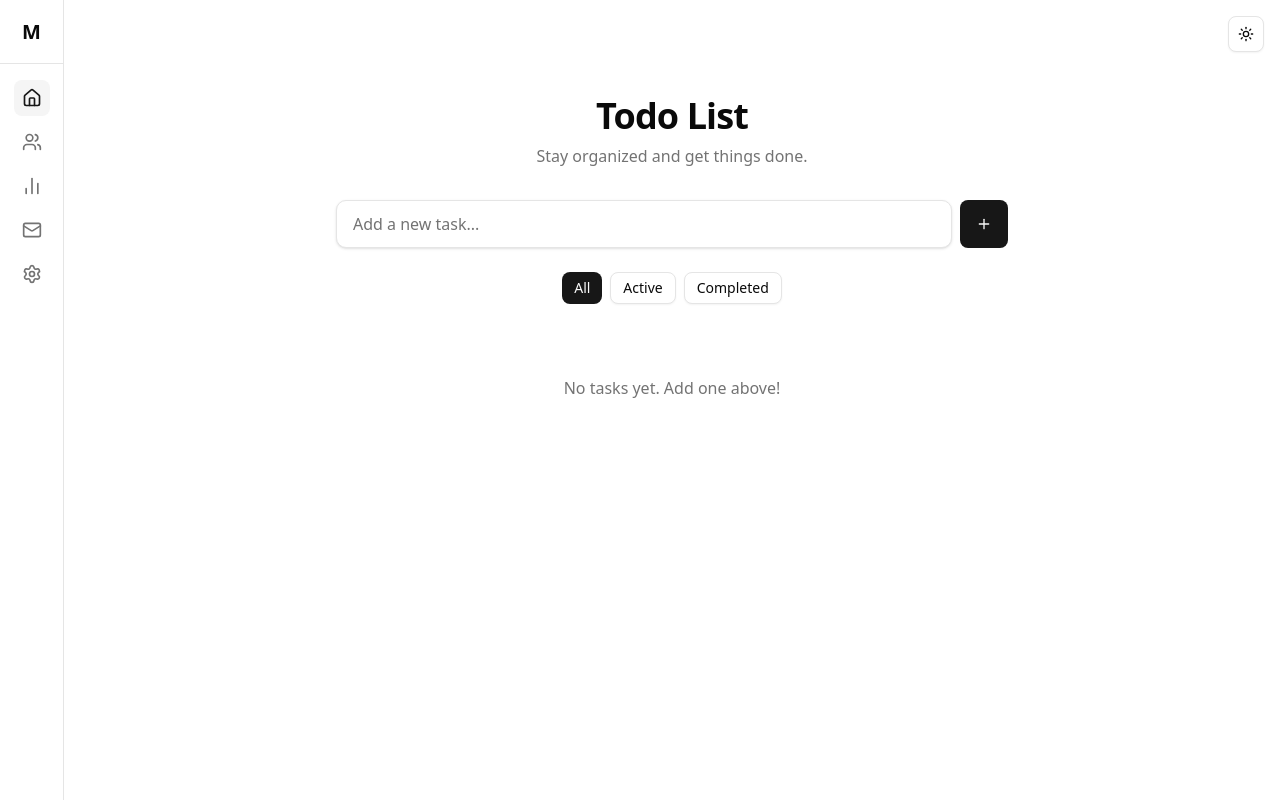
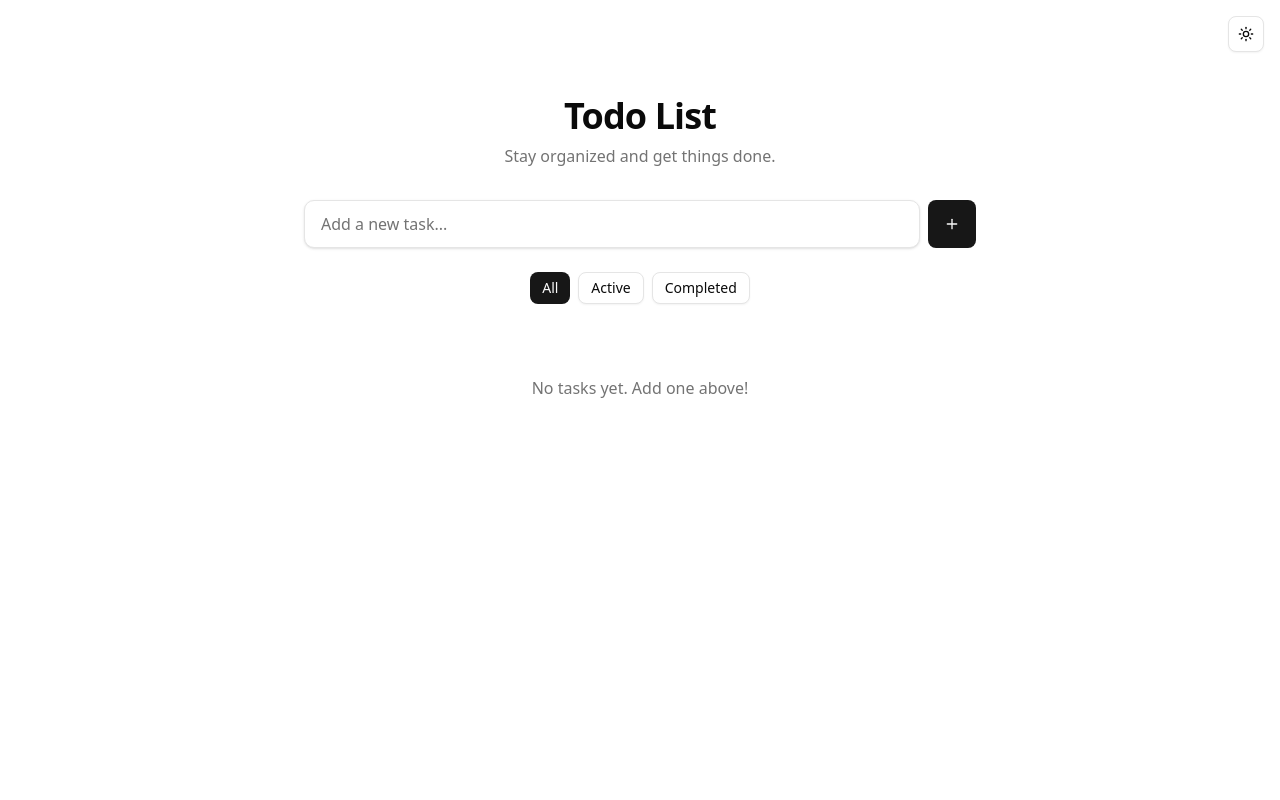
Before and after one commit to HubertTGit/antigravity-test, a Next.js app: page / in a window 1280 px wide. Built offline with nearby package versions, Linux system fonts and the light colour scheme.

Commit message:
feat: Add passwordless authentication, remove sidebar from layout, and enforce pnpm usage.

```diff
--- a/src/app/layout.tsx
+++ b/src/app/layout.tsx
@@ -3,7 +3,7 @@ import { Geist, Geist_Mono } from "next/font/google";
 import "./globals.css";
 import { ThemeProvider } from "@/components/theme-provider";
 import { ThemeToggle } from "@/components/theme-toggle";
-import { SideNav } from "@/components/side-nav";
+
 
 const geistSans = Geist({
   variable: "--font-geist-sans",
@@ -36,16 +36,13 @@ export default function RootLayout({
           enableSystem
           disableTransitionOnChange
         >
-          <div className="flex h-screen overflow-hidden">
-            <SideNav />
-            <div className="relative flex-1 flex flex-col overflow-y-auto overflow-x-hidden">
-              <div className="absolute top-4 right-4 z-50">
-                <ThemeToggle />
-              </div>
-              <main className="flex-1">
-                {children}
-              </main>
+          <div className="relative min-h-screen flex flex-col">
+            <div className="absolute top-4 right-4 z-50">
+              <ThemeToggle />
             </div>
+            <main className="flex-1">
+              {children}
+            </main>
           </div>
         </ThemeProvider>
       </body>
```
Also changed, not shown: .agent/rules/pnpm.md (added), .agent/workflows/authentication.md (added), .agent/workflows/removesidebar.md (added).
